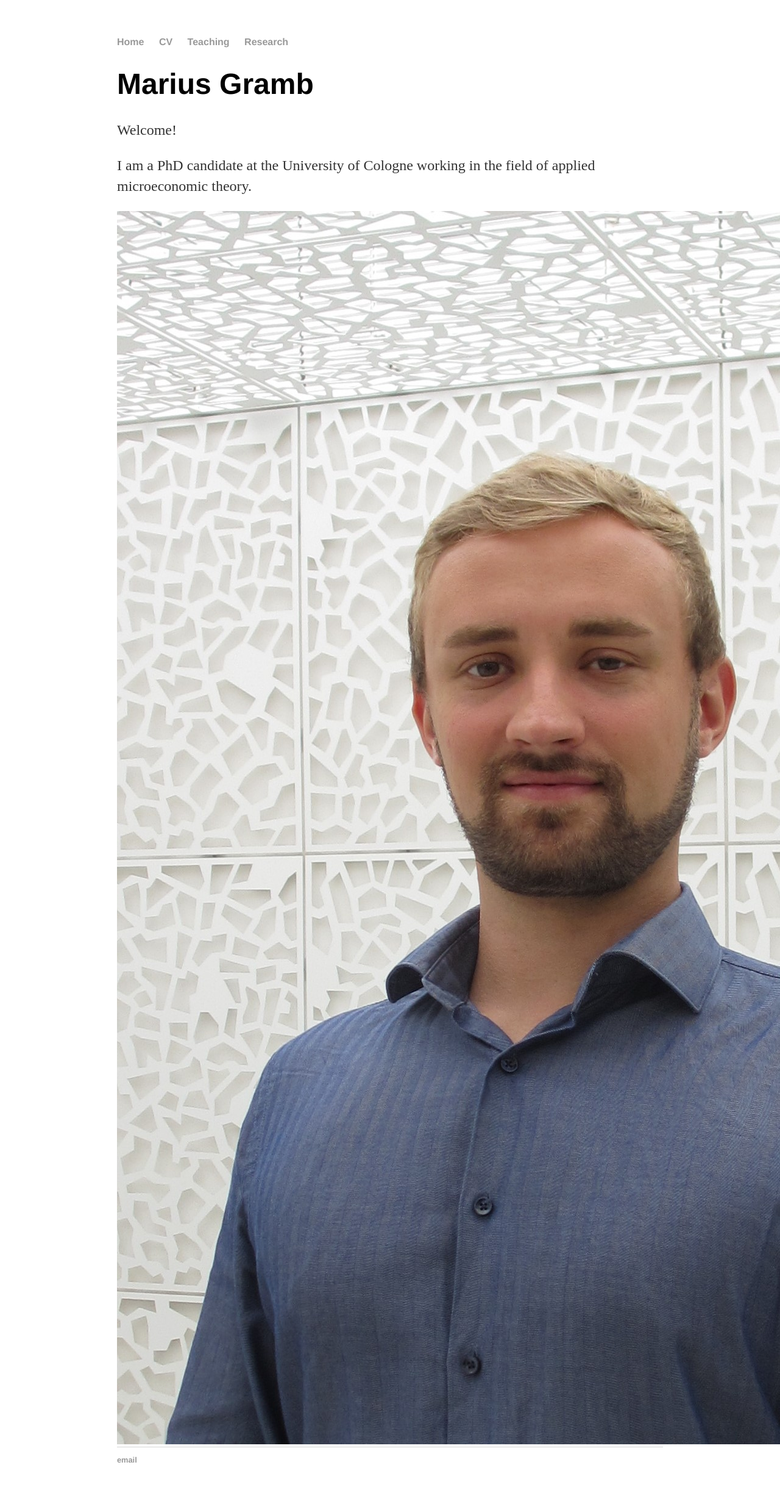
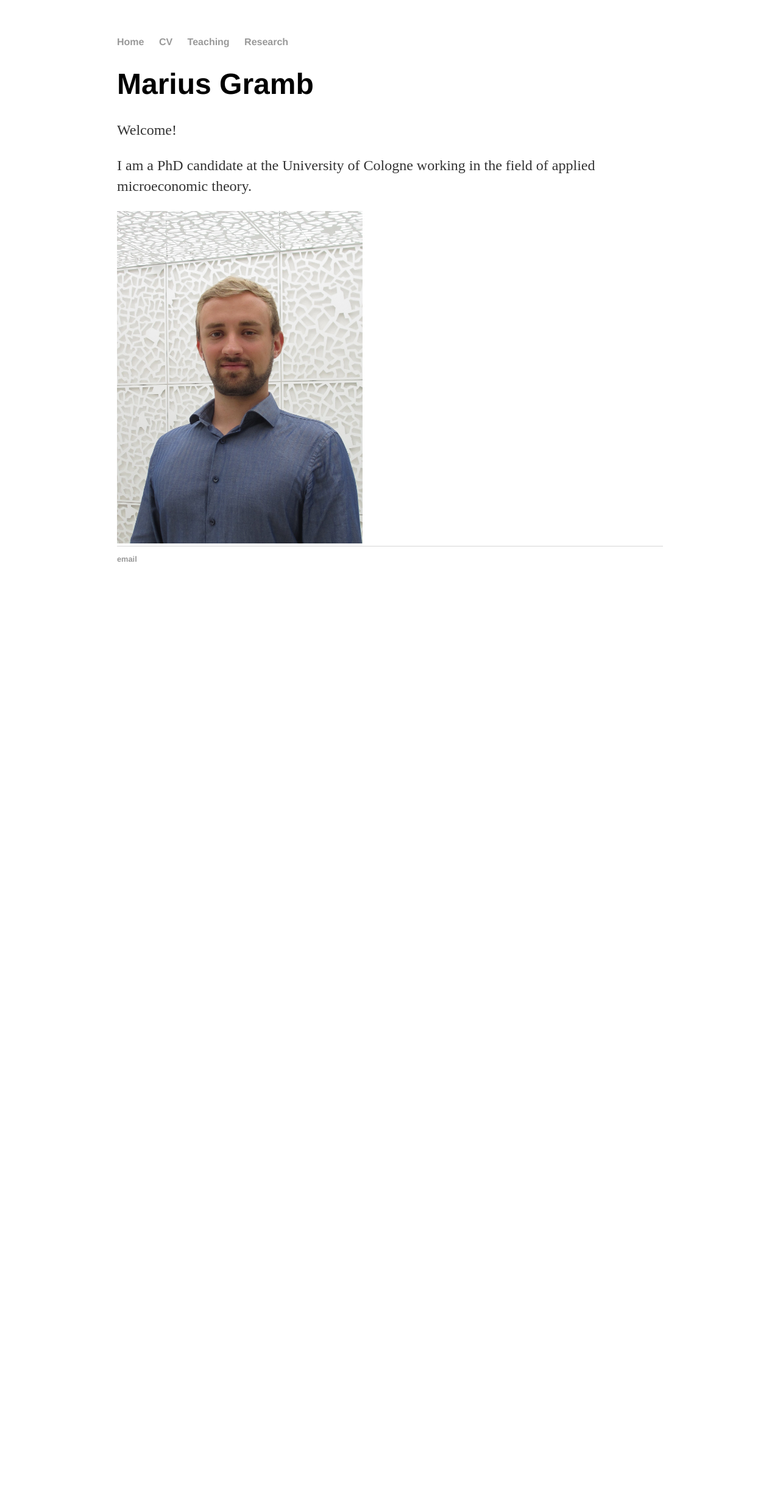
Before and after one commit to mariusgramb/mariusgramb.github.io, a Jekyll site: the page built from index.html, in a window 1280 px wide. Shown: the whole page at 61% size. Built offline with Jekyll 4.4.1, drawn with Linux system fonts in a browser that asks for light colours; after the commit the page ends 984 px from its top, so only the background shows below that.

Commit message:
Update index.html

```diff
--- a/index.html
+++ b/index.html
@@ -6,5 +6,5 @@ title: Marius Gramb
         		<h1>Marius Gramb </h1>
 			<p>Welcome! </p>
 				<p>I am a PhD candidate at the University of Cologne working in the field of applied microeconomic theory.</p>
-			<img src="images/IMG_1808.jpg" alt="hi" class="inline"/>
+			<img src="images/IMG_1808.jpg" alt="hi" class="inline" width="45%"/>
     		</div><!-- /.blurb -->
```
